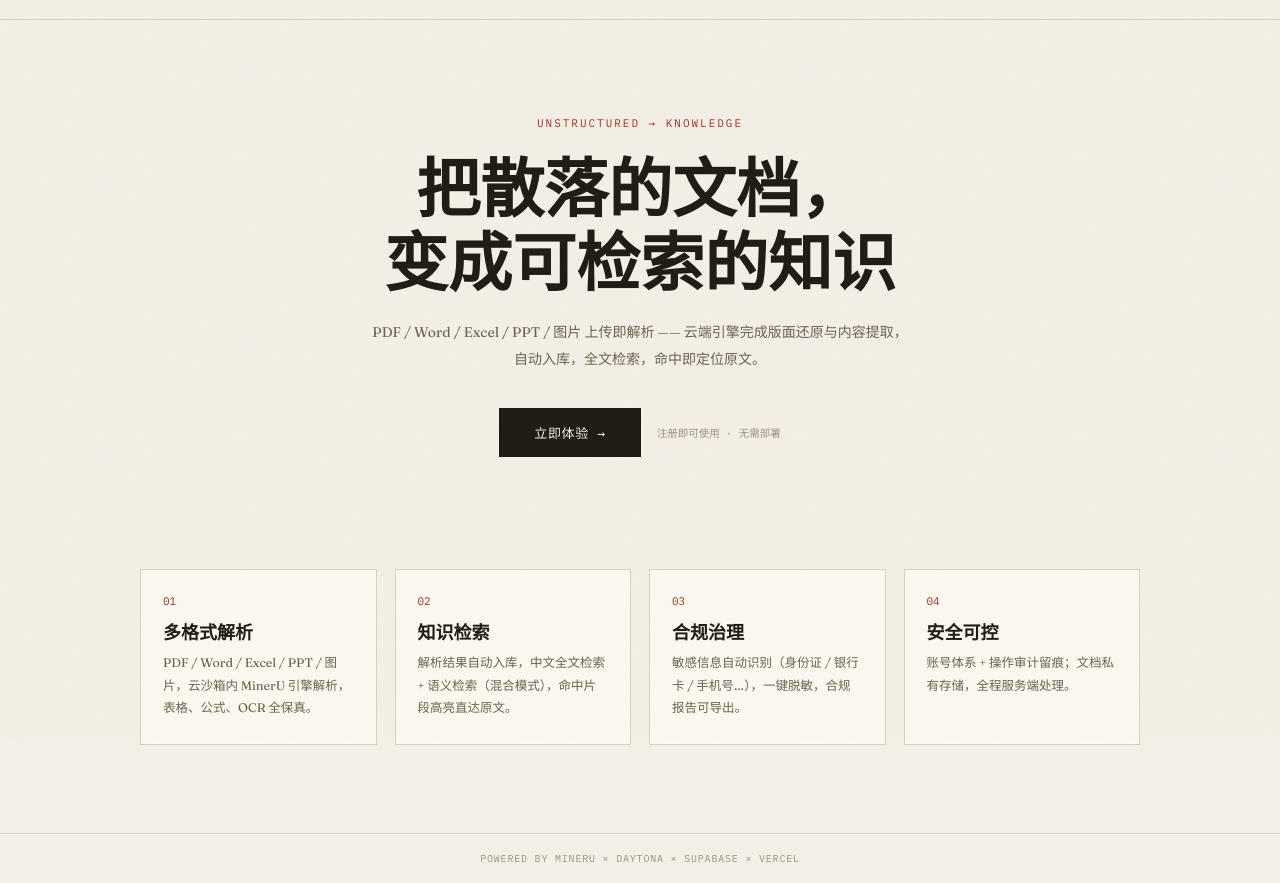
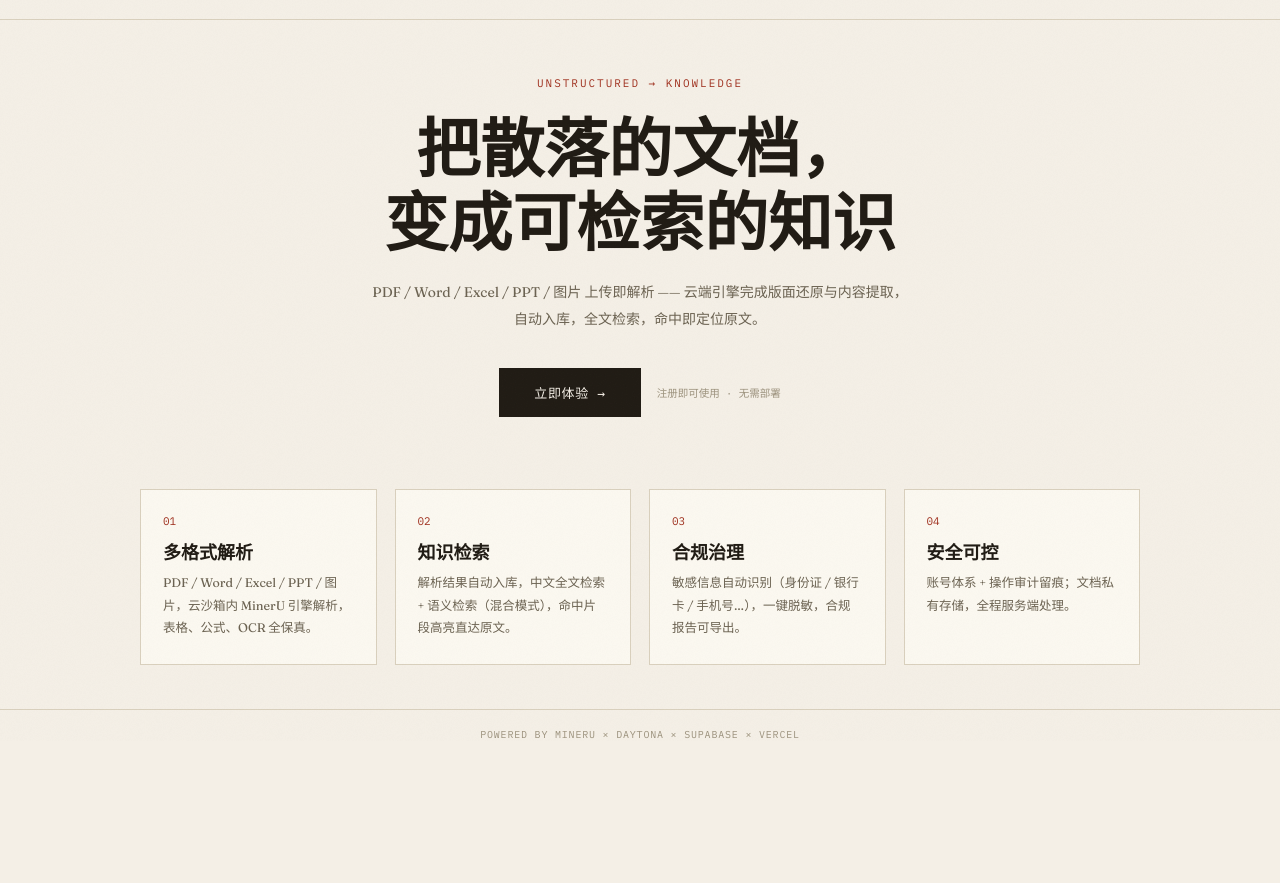
Before and after one commit to wuxiwuhen/doclane, a website: page public/index.html in a window 1280 px wide. Shown: the part 59-942 px from the top of the page. After the commit the page ends 818 px from the top, so only its background shows below. Drawn offline with Linux system fonts and the light colour scheme.

Commit message:
style: 首页内容整体上移（hero 顶距 96→56，卡片底距 88→44）

```diff
--- a/public/styles.css
+++ b/public/styles.css
@@ -510,7 +510,7 @@ body.landing { min-height: 100vh; display: flex; flex-direction: column; }
   padding: 22px 40px; border-bottom: 1px solid var(--line);
 }
 .landing-main { flex: 1; display: flex; flex-direction: column; }
-.hero { padding: 96px 40px 64px; text-align: center; }
+.hero { padding: 56px 40px 40px; text-align: center; }
 .hero-kicker { color: var(--accent-deep); letter-spacing: .18em; font-size: 11px; }
 .hero-title {
   font-family: var(--serif); font-size: clamp(40px, 6vw, 64px); line-height: 1.15; font-weight: 600;
@@ -523,7 +523,7 @@ body.landing { min-height: 100vh; display: flex; flex-direction: column; }
 .hero-note { font-size: 10.5px; color: var(--ink-faint); }
 .features {
   display: grid; grid-template-columns: repeat(auto-fit, minmax(220px, 1fr)); gap: 18px;
-  padding: 48px 40px 88px; max-width: 1080px; width: 100%; margin: 0 auto;
+  padding: 32px 40px 44px; max-width: 1080px; width: 100%; margin: 0 auto;
 }
 .feature {
   border: 1px solid var(--line); background: var(--paper-card); padding: 24px 22px;
```
